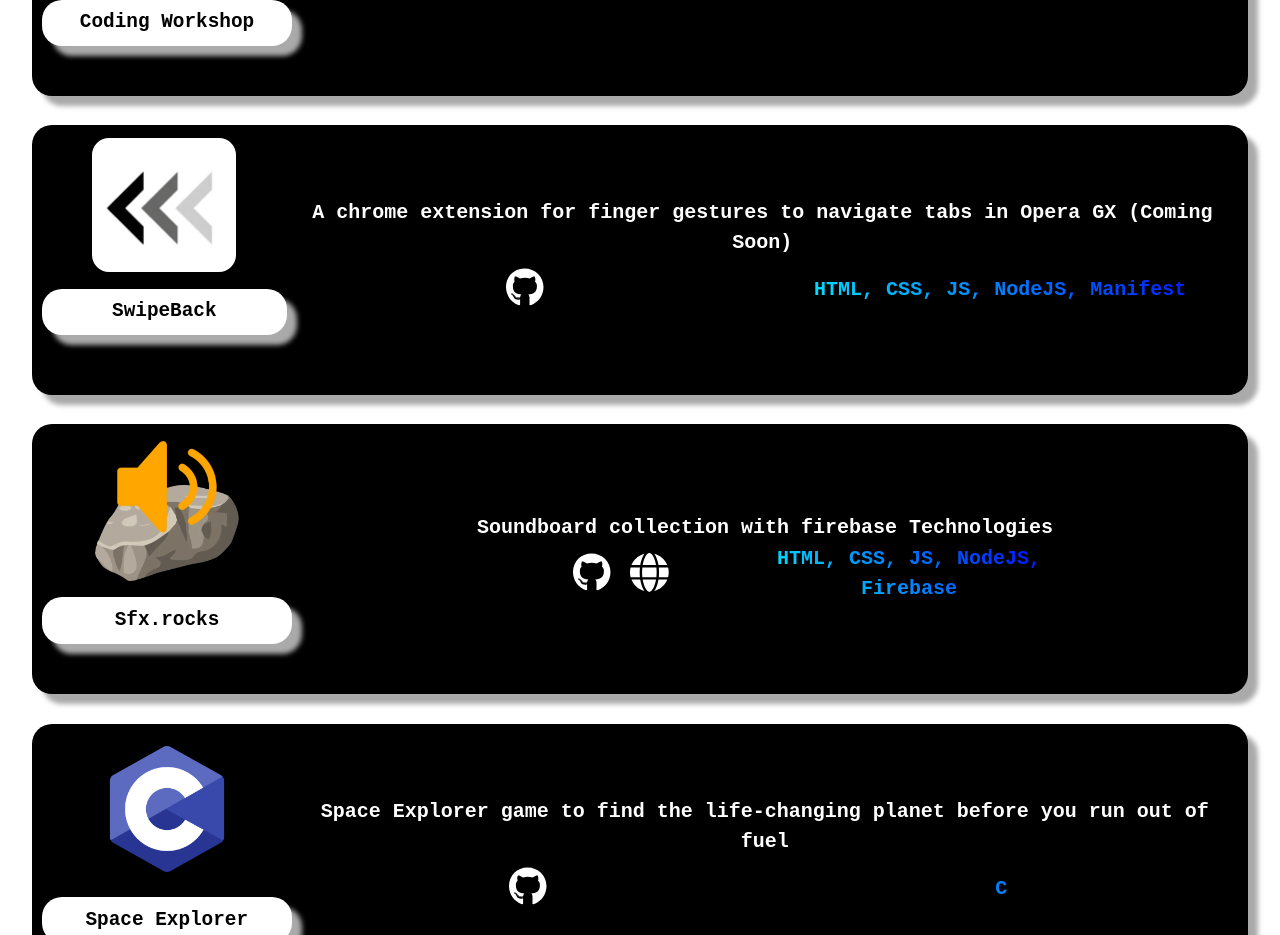
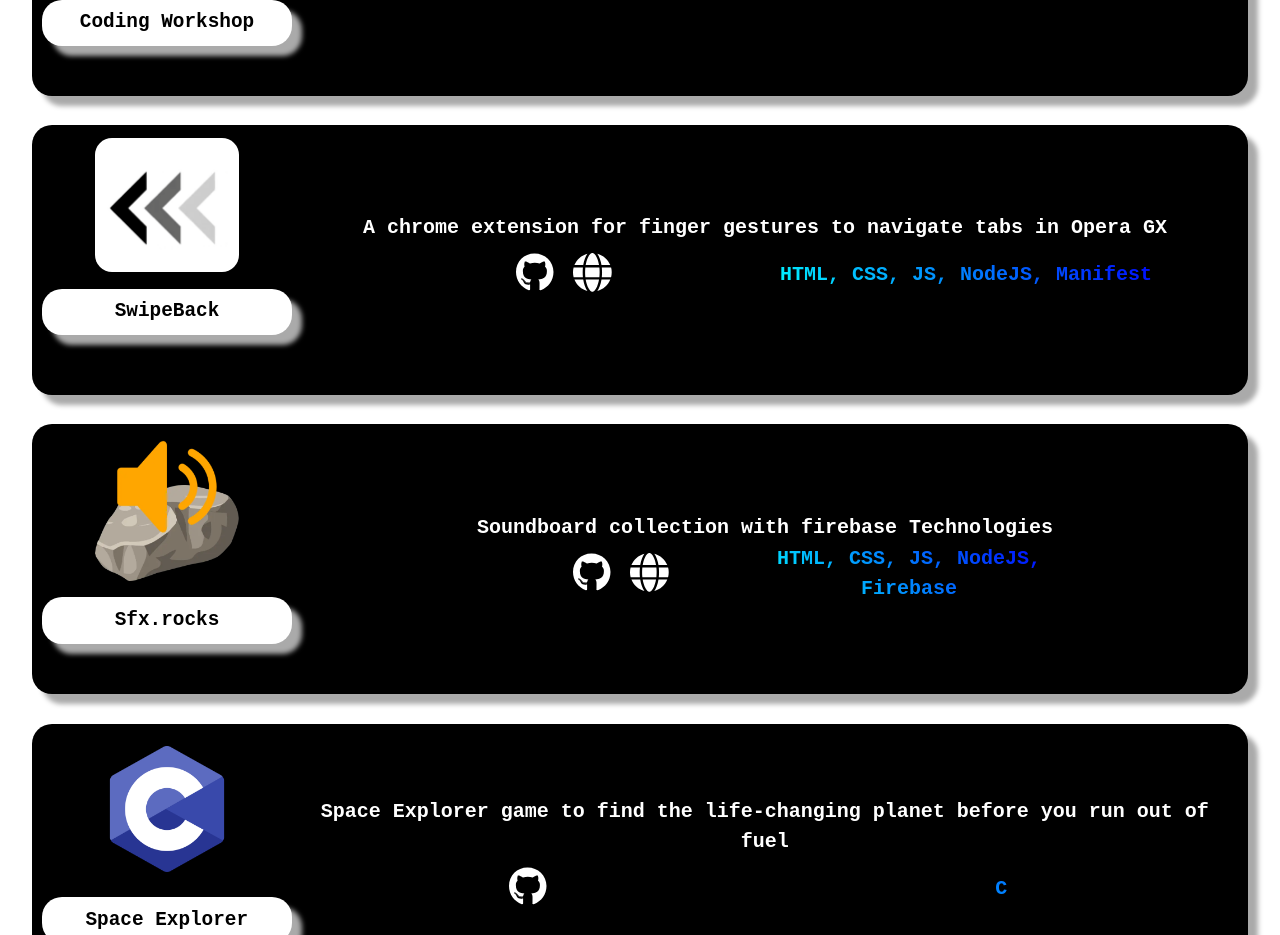
Before and after one commit to gojodev/GojoDev, a React (Vite) app: page / in a window 1280 px wide. Shown: the part 1060-1995 px from the top of the page. Built offline with nearby package versions, Linux system fonts and the light colour scheme.

Commit message:
added chrome web store link for swipeback

```diff
--- a/src/App.jsx
+++ b/src/App.jsx
@@ -63,8 +63,9 @@ function App() {
 
         <Project
           img="./images/swipeBack.png"
-          desc="A chrome extension for finger gestures to navigate tabs in Opera GX (Coming Soon)"
+          desc="A chrome extension for finger gestures to navigate tabs in Opera GX"
           github="https://github.com/gojodev/swipeBack"
+          webLink="https://chromewebstore.google.com/detail/swipeback/kajimfcbamhmbgkdfpbedcianbeobnck"
           name="SwipeBack"
           techStack="HTML, CSS, JS, NodeJS, Manifest"
         />
```
